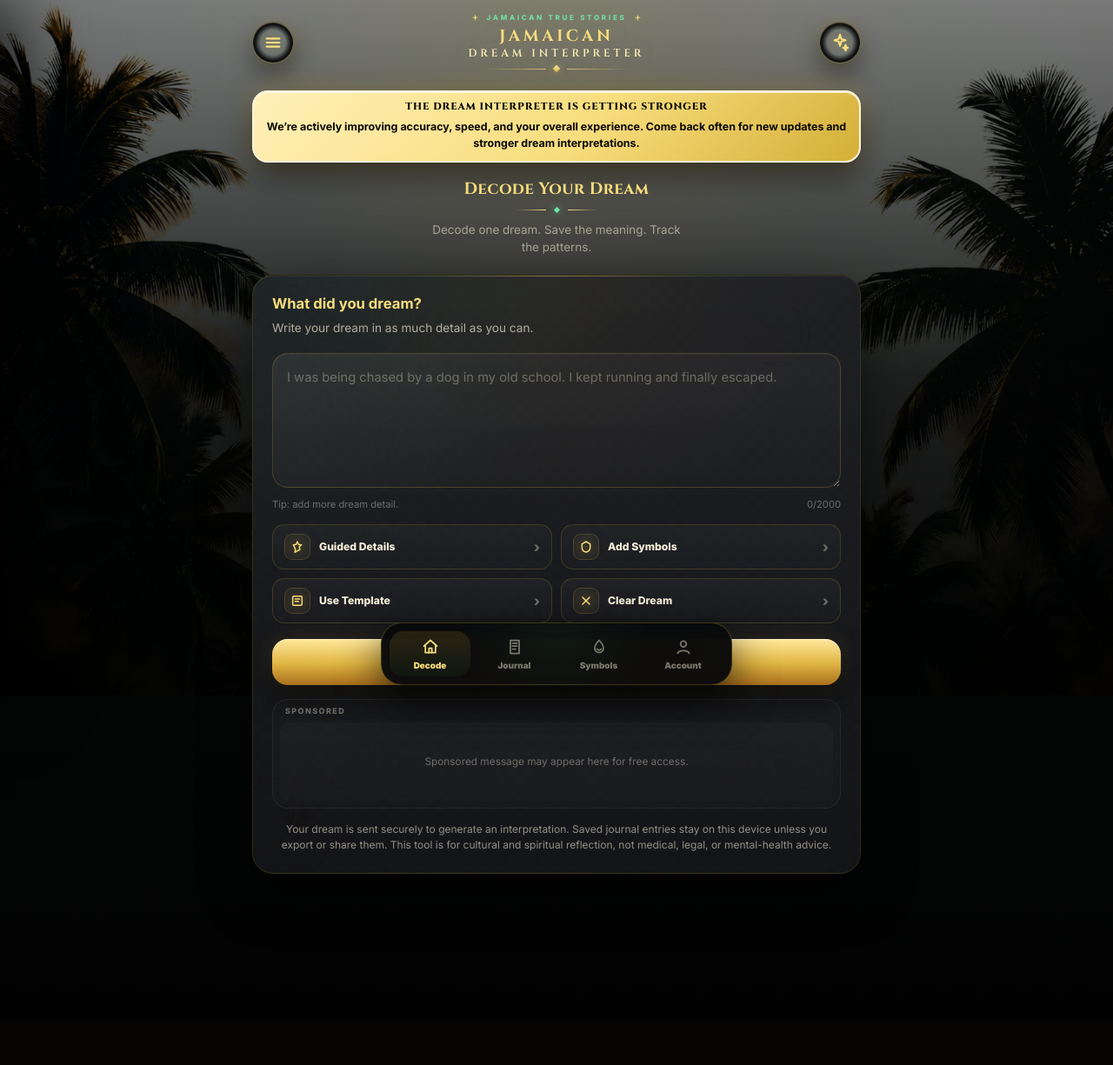
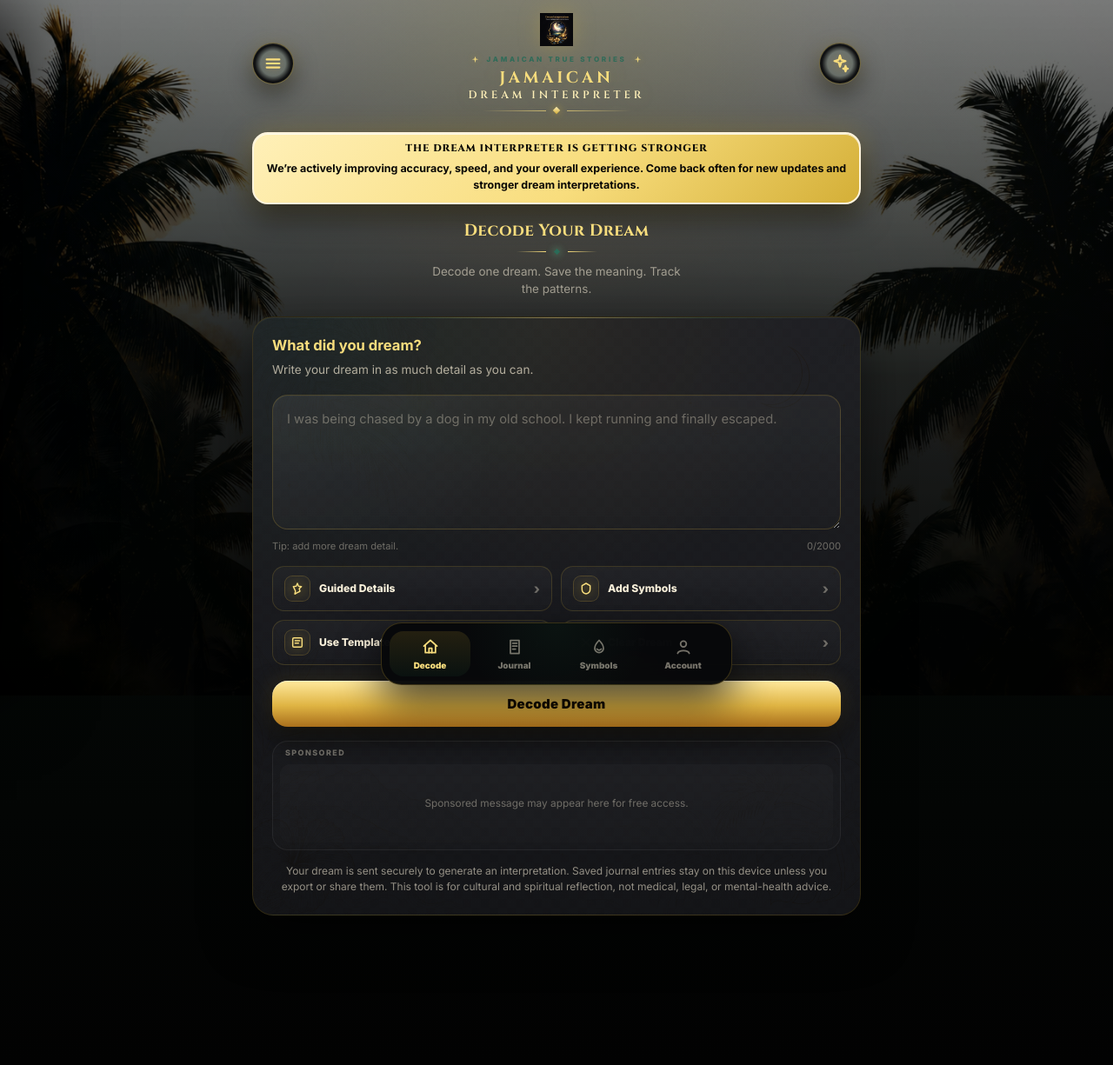
Before and after one commit to TinaMacSauce/dream-interpreter, a Flask app: template templates/index.html in a window 1280 px wide. Shown: the whole page at 87% size. Before the commit the page ends 1005 px from the top, so only its background shows below. Run offline with Flask 3, Linux system fonts and the light colour scheme; the template is opened without the code that fills it, so the values that code supplies are empty; parts of the project's set-up code (start-up, migrations or seed data) failed here and were passed over.

Commit message:
Refactor emerald color variables and logo stylesUpdate app green palette and add logo
Updated emerald color variables and added brand logo styling.

```diff
--- a/templates/index.html
+++ b/templates/index.html
@@ -40,11 +40,11 @@
   --gold3:#fff0b8;
   --cream:#fff4dc;
 
-  --emerald:#3fbf75;
-  --emerald2:#6fe7a8;
-  --emerald-deep:#135e37;
-  --emeraldSoft:rgba(63,191,117,.06);
-  --emeraldLine:rgba(111,231,168,.16);
+  --emerald:#1E5F4E;
+  --emerald2:#2A6B58;
+  --emerald-deep:#174A3D;
+  --emeraldSoft:rgba(30,95,78,.08);
+  --emeraldLine:rgba(42,107,88,.22);
 
   --text:#f8efd9;
   --muted:rgba(248,239,217,.56);
@@ -276,6 +276,14 @@ button{ cursor:pointer; }
   align-items:center;
   gap:8px;
   min-width:0;
+}
+.brand-logo{
+  width:38px;
+  height:38px;
+  object-fit:contain;
+  display:block;
+  margin-bottom:2px;
+  filter:drop-shadow(0 0 12px rgba(212,175,55,.28));
 }
 .brand-eyebrow{
   display:flex; align-items:center; gap:8px;
@@ -1019,6 +1027,7 @@ a.setting-row{ text-decoration:none; }
     </button>
 
     <div class="brand">
+      <img class="brand-logo" src="/static/dream-logo.png" alt="Jamaican True Stories logo" />
       <span class="brand-eyebrow">
         <svg class="star" viewBox="0 0 24 24"><path d="M12 2l2.4 7.2L22 11l-7.6 1.8L12 22l-2.4-9.2L2 11l7.6-1.8z"/></svg>
         Jamaican True Stories
```
